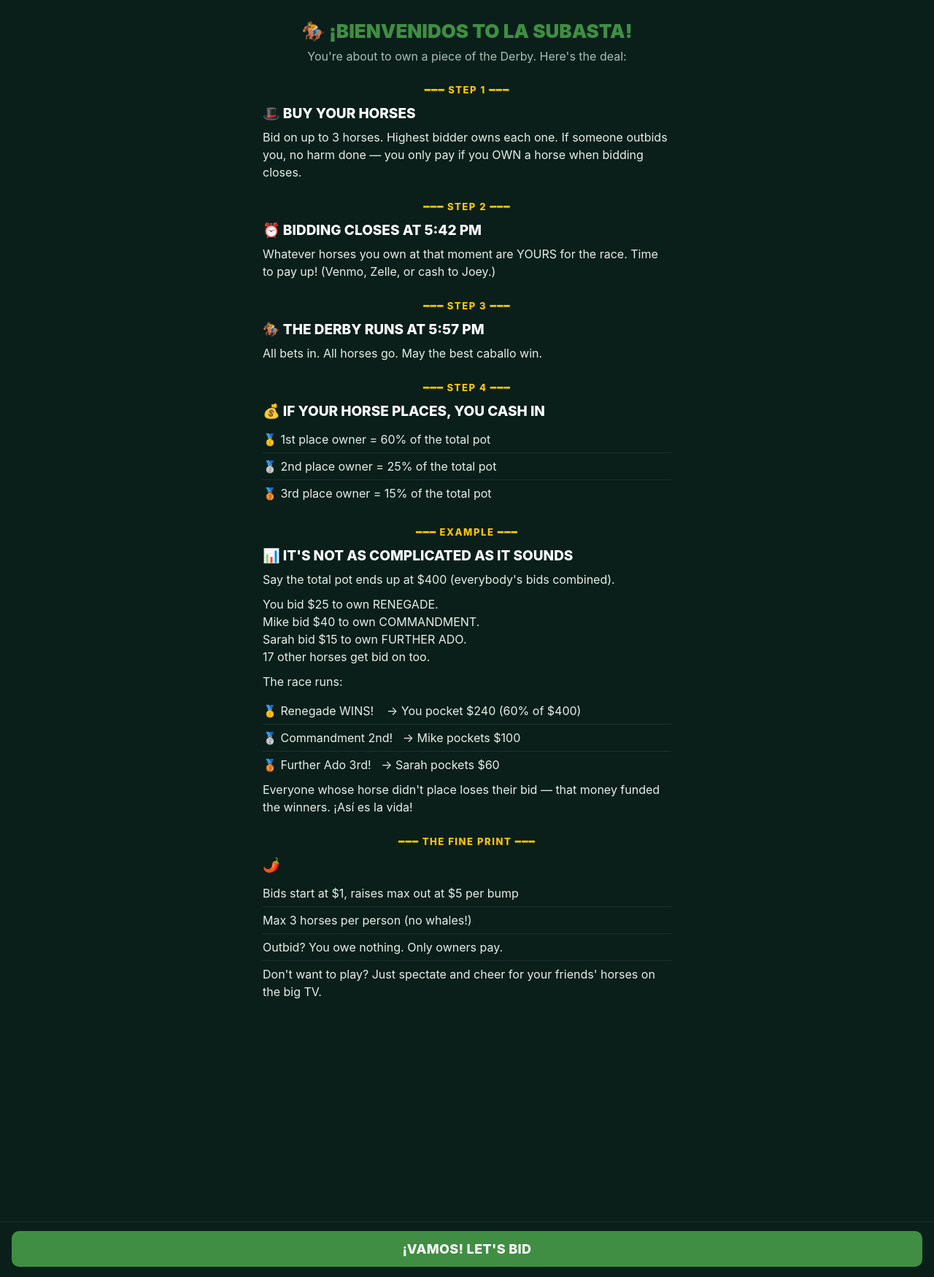
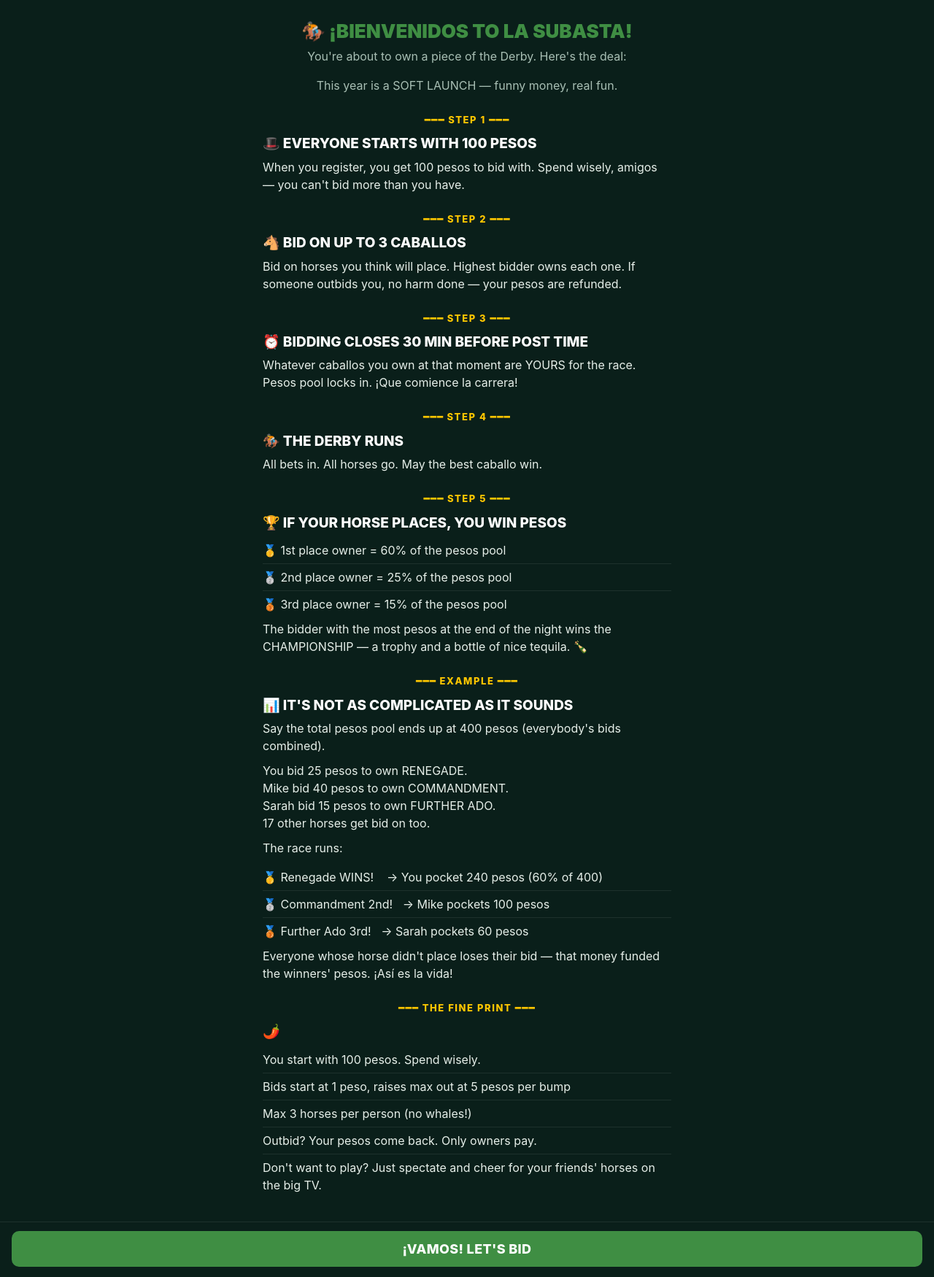
Before and after one commit to JoeyEinTX/DDM-Multimedia, a Flask app: page /la-subasta/ in a window 1280 px wide. Shown: the whole page at 73% size. Run offline with Flask 3, Linux system fonts and the light colour scheme; some libraries are stand-ins or nearby versions.

Commit message:
La Subasta: rewrite guest How It Works for 2027 funny-money soft launch
DDM 2027 is a soft-launch trial year — everyone starts with 100 pesos,
no real money changes hands, championship is a trophy + tequila. Updates
the guest How It Works copy, identity-badge label, and locked banner to
match. Replaces all dollar-sign / Venmo / hardcoded-time / "pay up" copy.

Tests: adds test_onboarding_2027_pesos_copy covering required new phrases
and forbidden old phrases. Full smoke suite 318/318 green.

Note: pi5/la_subasta/static/js/guest.js still emits "\$" prefixes at
runtime — that lives outside this scope (HTML copy only) and needs a
follow-up to align the bid buttons + identity total readout.

Co-Authored-By: Claude Opus 4.7 (1M context) <noreply@anthropic.com>

```diff
--- a/pi5/la_subasta/templates/guest.html
+++ b/pi5/la_subasta/templates/guest.html
@@ -35,50 +35,57 @@
         <div class="ls-hiw-content">
             <h1 id="ls-hiw-title" class="ls-hiw-title">🏇 ¡BIENVENIDOS TO LA SUBASTA!</h1>
             <p class="ls-hiw-subtitle">You're about to own a piece of the Derby. Here's the deal:</p>
+            <p class="ls-hiw-subtitle">This year is a SOFT LAUNCH — funny money, real fun.</p>
 
             <div class="ls-hiw-divider">━━━ STEP 1 ━━━</div>
-            <h2 class="ls-hiw-step-title">🎩 BUY YOUR HORSES</h2>
-            <p class="ls-hiw-body">Bid on up to 3 horses. Highest bidder owns each one. If someone outbids you, no harm done — you only pay if you OWN a horse when bidding closes.</p>
+            <h2 class="ls-hiw-step-title">🎩 EVERYONE STARTS WITH 100 PESOS</h2>
+            <p class="ls-hiw-body">When you register, you get 100 pesos to bid with. Spend wisely, amigos — you can't bid more than you have.</p>
 
             <div class="ls-hiw-divider">━━━ STEP 2 ━━━</div>
-            <h2 class="ls-hiw-step-title">⏰ BIDDING CLOSES AT 5:42 PM</h2>
-            <p class="ls-hiw-body">Whatever horses you own at that moment are YOURS for the race. Time to pay up! (Venmo, Zelle, or cash to Joey.)</p>
+            <h2 class="ls-hiw-step-title">🐴 BID ON UP TO 3 CABALLOS</h2>
+            <p class="ls-hiw-body">Bid on horses you think will place. Highest bidder owns each one. If someone outbids you, no harm done — your pesos are refunded.</p>
 
             <div class="ls-hiw-divider">━━━ STEP 3 ━━━</div>
-            <h2 class="ls-hiw-step-title">🏇 THE DERBY RUNS AT 5:57 PM</h2>
+            <h2 class="ls-hiw-step-title">⏰ BIDDING CLOSES 30 MIN BEFORE POST TIME</h2>
+            <p class="ls-hiw-body">Whatever caballos you own at that moment are YOURS for the race. Pesos pool locks in. ¡Que comience la carrera!</p>
+
+            <div class="ls-hiw-divider">━━━ STEP 4 ━━━</div>
+            <h2 class="ls-hiw-step-title">🏇 THE DERBY RUNS</h2>
             <p class="ls-hiw-body">All bets in. All horses go. May the best caballo win.</p>
 
-            <div class="ls-hiw-divider">━━━ STEP 4 ━━━</div>
-            <h2 class="ls-hiw-step-title">💰 IF YOUR HORSE PLACES, YOU CASH IN</h2>
+            <div class="ls-hiw-divider">━━━ STEP 5 ━━━</div>
+            <h2 class="ls-hiw-step-title">🏆 IF YOUR HORSE PLACES, YOU WIN PESOS</h2>
             <ul class="ls-hiw-list">
-                <li>🥇 1st place owner = 60% of the total pot</li>
-                <li>🥈 2nd place owner = 25% of the total pot</li>
-                <li>🥉 3rd place owner = 15% of the total pot</li>
+                <li>🥇 1st place owner = 60% of the pesos pool</li>
+                <li>🥈 2nd place owner = 25% of the pesos pool</li>
+                <li>🥉 3rd place owner = 15% of the pesos pool</li>
             </ul>
+            <p class="ls-hiw-body">The bidder with the most pesos at the end of the night wins the CHAMPIONSHIP — a trophy and a bottle of nice tequila. 🍾</p>
 
             <div class="ls-hiw-divider">━━━ EXAMPLE ━━━</div>
             <h2 class="ls-hiw-step-title">📊 IT'S NOT AS COMPLICATED AS IT SOUNDS</h2>
-            <p class="ls-hiw-body">Say the total pot ends up at $400 (everybody's bids combined).</p>
+            <p class="ls-hiw-body">Say the total pesos pool ends up at 400 pesos (everybody's bids combined).</p>
             <p class="ls-hiw-body">
-                You bid $25 to own RENEGADE.<br>
-                Mike bid $40 to own COMMANDMENT.<br>
-                Sarah bid $15 to own FURTHER ADO.<br>
+                You bid 25 pesos to own RENEGADE.<br>
+                Mike bid 40 pesos to own COMMANDMENT.<br>
+                Sarah bid 15 pesos to own FURTHER ADO.<br>
                 17 other horses get bid on too.
             </p>
             <p class="ls-hiw-body">The race runs:</p>
             <ul class="ls-hiw-list">
-                <li>🥇 Renegade WINS!&nbsp;&nbsp;&nbsp;&nbsp;→ You pocket $240 (60% of $400)</li>
-                <li>🥈 Commandment 2nd!&nbsp;&nbsp; → Mike pockets $100</li>
-                <li>🥉 Further Ado 3rd!&nbsp;&nbsp; → Sarah pockets $60</li>
+                <li>🥇 Renegade WINS!&nbsp;&nbsp;&nbsp;&nbsp;→ You pocket 240 pesos (60% of 400)</li>
+                <li>🥈 Commandment 2nd!&nbsp;&nbsp; → Mike pockets 100 pesos</li>
+                <li>🥉 Further Ado 3rd!&nbsp;&nbsp; → Sarah pockets 60 pesos</li>
             </ul>
-            <p class="ls-hiw-body">Everyone whose horse didn't place loses their bid — that money funded the winners. ¡Así es la vida!</p>
+            <p class="ls-hiw-body">Everyone whose horse didn't place loses their bid — that money funded the winners' pesos. ¡Así es la vida!</p>
 
             <div class="ls-hiw-divider">━━━ THE FINE PRINT ━━━</div>
             <h2 class="ls-hiw-step-title">🌶️</h2>
             <ul class="ls-hiw-list">
-                <li>Bids start at $1, raises max out at $5 per bump</li>
+                <li>You start with 100 pesos. Spend wisely.</li>
+                <li>Bids start at 1 peso, raises max out at 5 pesos per bump</li>
                 <li>Max 3 horses per person (no whales!)</li>
-                <li>Outbid? You owe nothing. Only owners pay.</li>
+                <li>Outbid? Your pesos come back. Only owners pay.</li>
                 <li>Don't want to play? Just spectate and cheer for your friends' horses on the big TV.</li>
             </ul>
         </div>
@@ -149,7 +156,7 @@
             <div class="ls-identity-badge" id="ls-identity-badge">
                 <div class="ls-identity-name" id="ls-identity-display">—</div>
                 <div class="ls-identity-total">
-                    Owes <span id="ls-identity-total">$0</span>
+                    Bid <span id="ls-identity-total">0</span> pesos
                 </div>
             </div>
             <button type="button" id="ls-help-btn" class="ls-help-btn" aria-label="How it works">?</button>
@@ -165,7 +172,7 @@
         <div class="ls-locked-inner">
             <div class="ls-locked-icon">💰</div>
             <div class="ls-locked-title">BIDDING CLOSED</div>
-            <div class="ls-locked-sub">Time to pay up</div>
+            <div class="ls-locked-sub">Pesos pool locked in</div>
         </div>
     </div>
 
```
Also changed, not shown: pi5/la_subasta/test_smoke.py (+51 -0 lines).
